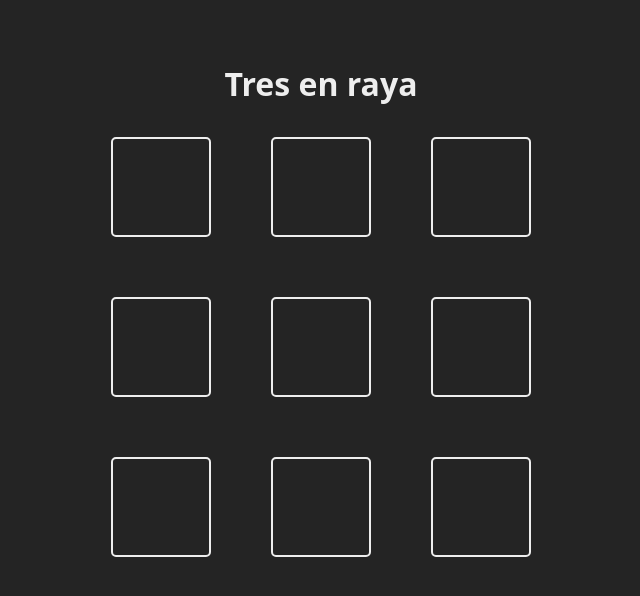
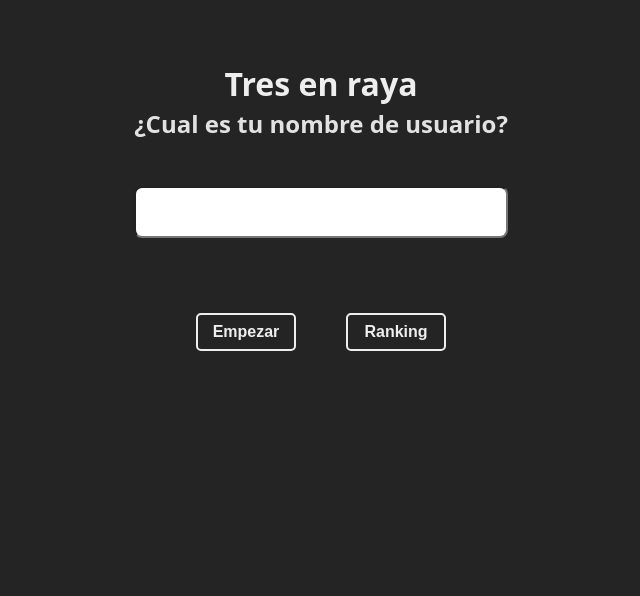
Before and after one commit to Lopez10/tres-en-raya, a React (Vite) app: page / in a window 1280 px wide. Shown: the top 596 px of the page, without its empty margins (319-959 px from the left). Built offline with nearby package versions, Linux system fonts and the light colour scheme.

Commit message:
Add Form to App

```diff
--- a/src/App.tsx
+++ b/src/App.tsx
@@ -1,11 +1,11 @@
 import './App.css'
-import { Board } from './components/Board'
+import { UsernameForm } from './components/UsernameForm'
 
 function App() {
   return (
     <main className='board'>
       <h1>Tres en raya</h1>
-      <Board />
+      <UsernameForm />
     </main>
   )
 }
```
